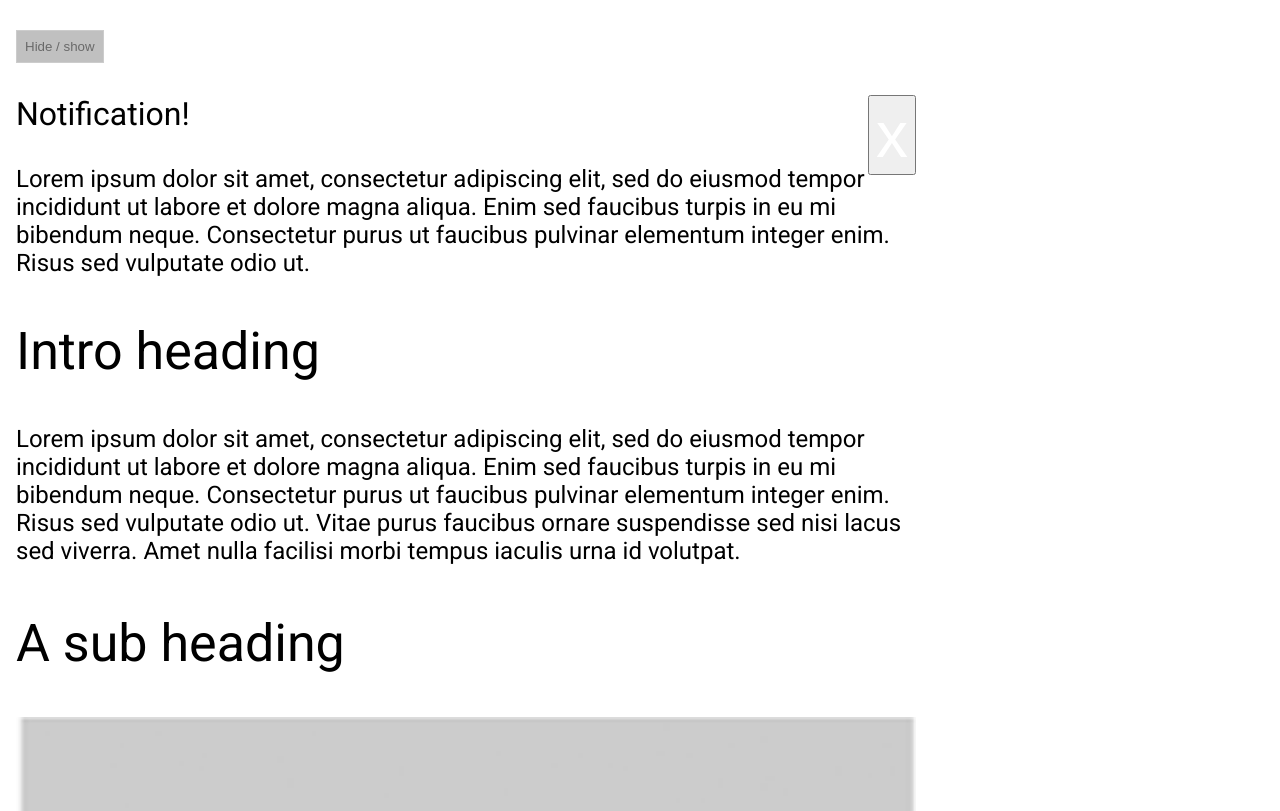
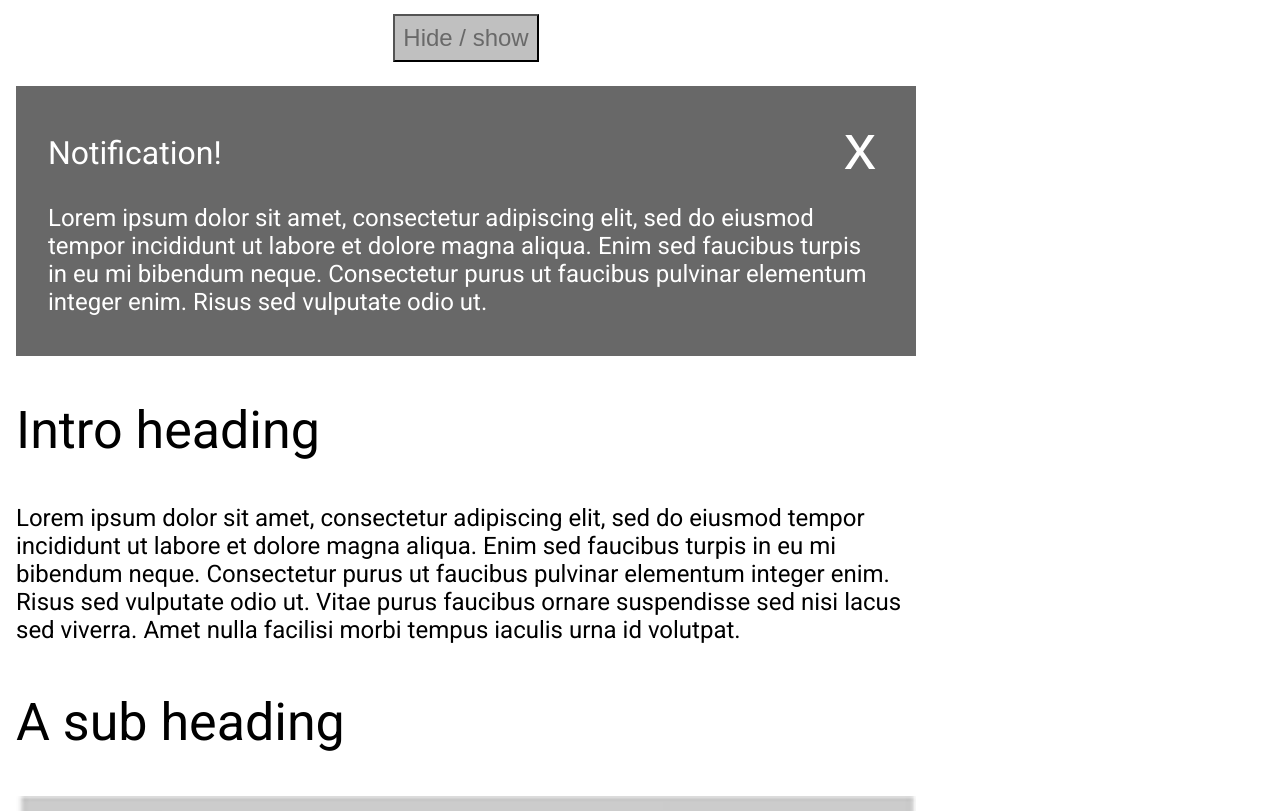
Before and after one commit to aliceals/wireframe, a plain HTML site: page index.html in a window 1280 px wide. Shown: the part 1197-2008 px from the top of the page. Drawn offline with Linux system fonts and the light colour scheme.

Commit message:
button styled

```diff
--- a/index.html
+++ b/index.html
@@ -20,11 +20,11 @@
         </figure>
     </section>
     <main>
-        <summary>
-            <button class="btn" onclick="toggleNotification()">Hide / show</button>
-        </summary>
+        <div class="notification-button">
+            <button onclick="toggleNotification()">Hide / show</button>
+        </div>
         <div id="notification">
-            <button class="close" onclick="toggleNotification()">x</button>
+            <button class="text-button" onclick="toggleNotification()">x</button>
             <h3 id="notificationheader">Notification!</h3>
             <p>Lorem ipsum dolor sit amet, consectetur adipiscing elit, sed do eiusmod tempor incididunt ut labore
                 et
--- a/styles.css
+++ b/styles.css
@@ -31,21 +31,27 @@ main {
     margin: 1rem;
 }
 
-.btn {
+button {
     padding: 0.5rem 0.5rem;
     background-color: #c0c0c0;
-    border: 1px #ccc solid;
-    text-align: center;
-    margin: auto;
-    max-width: 9rem;
     color: #696969;
+    font-size: 1.5rem;
+ }
 
+.text-button {
+    background-color: transparent;
+    border: none;
+    color: white;
+    font-size: 4rem;
+   float: right;
+}
+
+
+ .notification-button{
+     text-align: center;
  }
 
 
-details summary::-webkit-details-marker {
-  display:none;
-}
 
 figure {
     margin: 0;
@@ -87,7 +93,7 @@ summary {
     margin-top: 2rem;
 }
 
-.notification {
+#notification {
     background-color: 	#686868;
     color: white;
     padding: 1rem 2rem;
@@ -95,11 +101,7 @@ summary {
 
 }
 
-.close {
-    color: white;
-    font-size: 4rem;
-   float: right;
-}
+
 
 .hidden {
     display: none;
```
